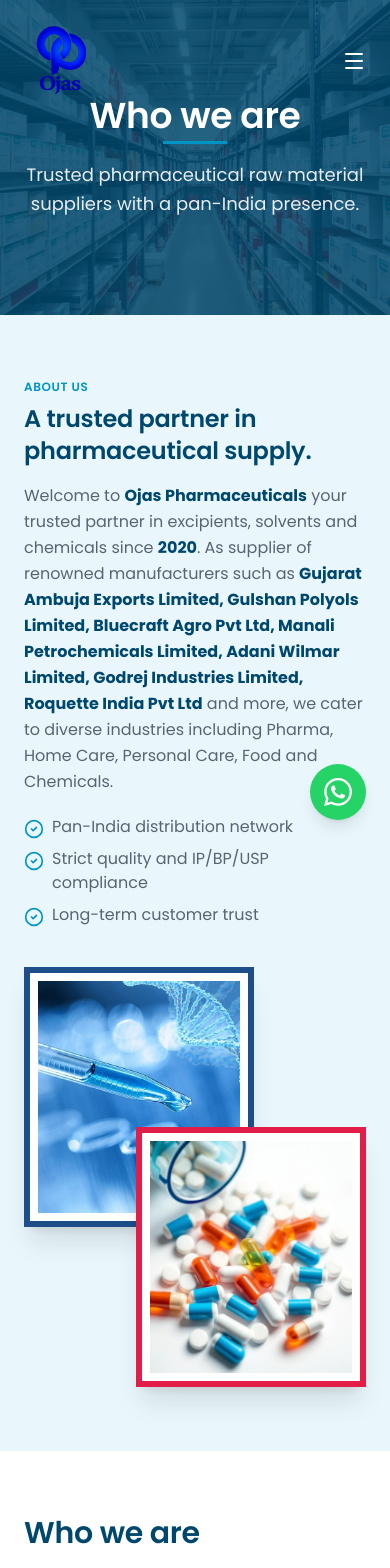
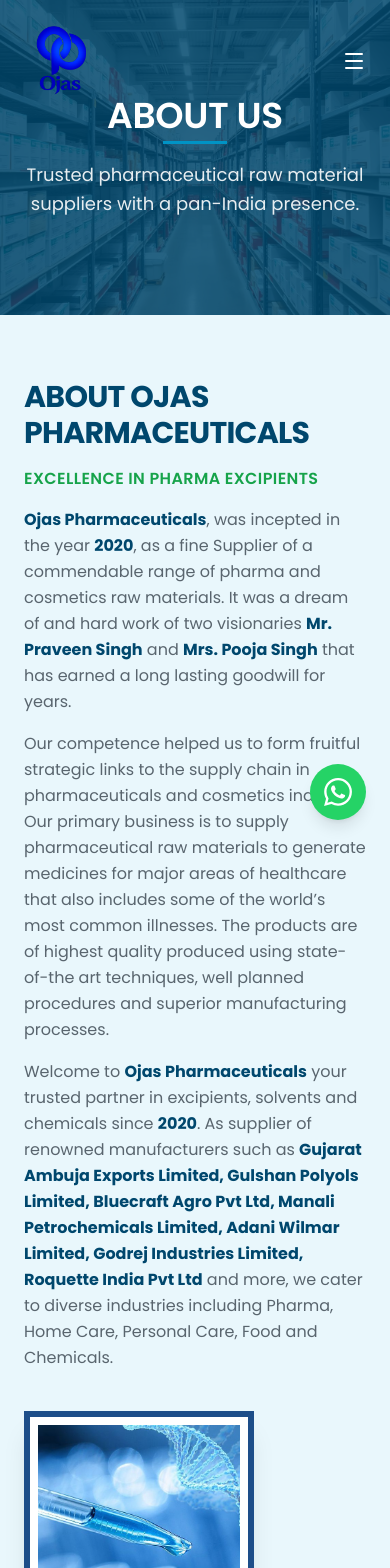
Before and after one commit to Mantuja-khan/ojas, a React (Vite) app: page /about in a window 390 px wide. Shown: the top 1568 px of the page. Built offline with nearby package versions, Linux system fonts and the light colour scheme.

Commit message:
final change ojas pharma

```diff
--- a/src/routes/about.tsx
+++ b/src/routes/about.tsx
@@ -29,7 +29,7 @@ function AboutPage() {
         />
         <div className="absolute inset-0 bg-[color:var(--brand-dark)]/85" />
         <div className="relative z-10 mx-auto max-w-7xl px-6">
-          <h1 className="text-4xl md:text-5xl font-semibold underline-accent animate-fade-in-up">Who we are </h1>
+          <h1 className="text-4xl md:text-5xl font-semibold underline-accent animate-fade-in-up">ABOUT US  </h1>
           <p className="mx-auto mt-6 max-w-2xl text-lg md:text-xl text-primary-foreground/90 leading-relaxed animate-fade-in-up delay-100">
             Trusted pharmaceutical raw material suppliers with a pan-India presence.
           </p>
@@ -61,19 +61,22 @@ function AboutPage() {
               </div>
             </div>
             <div className="order-1 lg:order-2 animate-fade-in-up">
-              <p className="text-xs sm:text-sm md:text-base font-semibold uppercase tracking-wider text-[color:var(--brand)]">About Us</p>
-              <h2 className="mt-2 text-2xl sm:text-3xl md:text-4xl font-semibold text-[color:var(--brand-dark)]">A trusted partner in pharmaceutical supply.</h2>
+              <h2 className="text-3xl sm:text-4xl md:text-5xl font-bold tracking-tight text-[color:var(--brand-dark)]">
+                ABOUT OJAS PHARMACEUTICALS
+              </h2>
+              <p className="mt-4 text-base sm:text-lg md:text-xl font-semibold tracking-wide text-[#16a34a]">
+                EXCELLENCE IN PHARMA EXCIPIENTS
+              </p>
+              <p className="mt-4 text-base md:text-lg leading-relaxed text-muted-foreground">
+                <strong className="text-[color:var(--brand-dark)]">Ojas Pharmaceuticals</strong>, was incepted in the year <strong className="text-[color:var(--brand-dark)]">2020</strong>, as a fine Supplier of a commendable range of pharma and cosmetics raw materials. It was a dream of and hard work of two visionaries <strong className="text-[color:var(--brand-dark)]">Mr. Praveen Singh</strong> and <strong className="text-[color:var(--brand-dark)]">Mrs. Pooja Singh</strong> that has earned a long lasting goodwill for years.
+              </p>
+              <p className="mt-4 text-base md:text-lg leading-relaxed text-muted-foreground">
+                Our competence helped us to form fruitful strategic links to the supply chain in pharmaceuticals and cosmetics industry. Our primary business is to supply pharmaceutical raw materials to generate medicines for major areas of healthcare that also includes some of the world’s most common illnesses. The products are of highest quality produced using state-of-the art techniques, well planned procedures and superior manufacturing processes.
+              </p>
               <p className="mt-4 text-base md:text-lg leading-relaxed text-muted-foreground">
                 Welcome to <strong className="text-[color:var(--brand-dark)]">Ojas Pharmaceuticals</strong> your trusted partner in excipients, solvents and chemicals since <strong className="text-[color:var(--brand-dark)]">2020</strong>. As supplier of renowned manufacturers such as <strong className="text-[color:var(--brand-dark)]">Gujarat Ambuja Exports Limited, Gulshan Polyols Limited, Bluecraft Agro Pvt Ltd, Manali Petrochemicals Limited, Adani Wilmar Limited, Godrej Industries Limited, Roquette India Pvt Ltd</strong> and more, we cater to diverse industries including Pharma, Home Care, Personal Care, Food and Chemicals.
               </p>
-              <ul className="mt-5 space-y-2">
-                {["Pan-India distribution network", "Strict quality and IP/BP/USP compliance", "Long-term customer trust"].map((item) => (
-                  <li key={item} className="flex items-start gap-2 text-base md:text-lg text-muted-foreground">
-                    <CheckCircle2 className="mt-1 h-5 w-5 shrink-0 text-[color:var(--brand)]" />
-                    <span>{item}</span>
-                  </li>
-                ))}
-              </ul>
+
             </div>
           </div>
         </div>
@@ -84,7 +87,11 @@ function AboutPage() {
         <div className="mx-auto max-w-7xl px-6">
           <div className="grid items-center gap-12 lg:grid-cols-2">
             <div className="animate-fade-in-up">
-              <h2 className="text-3xl font-semibold text-[color:var(--brand-dark)]">Who we are </h2>
+              <h2 className="text-3xl sm:text-4xl md:text-5xl font-bold tracking-tight text-[color:var(--brand-dark)]">
+                WHO WE ARE
+              </h2>
+              <div className="mt-3 h-[3px] w-20 bg-[#e11d48] " />
+
               <p className="mt-4 text-lg leading-relaxed text-muted-foreground">
                 <strong className="text-[color:var(--brand-dark)]">OJAS PHARMACEUTICALS</strong> has a trusted and well established supply chain network for supplying pharmaceutical raw materials, APIs and formulations to the Pharmaceutical, Healthcare, Nutraceutical, Cosmetics, Veterinary and other allied industries. We have a wide distribution network across India, supporting and serving our customer base on a pan-India basis through our professional team.
               </p>
@@ -120,9 +127,10 @@ function AboutPage() {
       <section className="py-16 md:py-20 bg-[color:var(--brand-light)]/40">
         <div className="mx-auto max-w-7xl px-6">
           <div className="text-center animate-fade-in-up">
-            <h2 className="text-3xl font-semibold text-[color:var(--brand-dark)]">Why Choose Us?</h2>
+            <h2 className="text-3xl sm:text-4xl md:text-5xl font-bold tracking-tight text-[color:var(--brand-dark)]">WHY CHOOSE US ?</h2>
+            <div className="mt-3 h-[3px] w-20 bg-[#e11d48] mx-auto" />
             <p className="mx-auto mt-4 max-w-3xl text-lg leading-relaxed text-muted-foreground">
-              We have built a strong reputation in the market by providing high-quality pharmaceutical products for healthcare, hospitals, retail pharmacies and other services.
+              Ojas Pharmaceuticals strives to provide for the needs of their customers worldwide, leaving no stone unturned in adhering to time limits and technical expertise. All of Ojas activities revolve around 3 core principles – <strong className="text-[color:var(--brand)]">TRUST</strong>, <strong className="text-[color:var(--brand)]">QUALITY</strong>, <strong className="text-[color:var(--brand)]">SERVICE</strong>.
             </p>
             <p className="mt-2 text-center text-lg font-medium text-[color:var(--brand-dark)]">The following are some of the reasons behind our industrial dominance:</p>
           </div>
--- a/src/routes/index.tsx
+++ b/src/routes/index.tsx
@@ -256,7 +256,10 @@ function Index() {
               </p>
               <div className="mt-3 h-[3px] w-20 bg-[#e11d48]" />
               <p className="mt-6 text-base md:text-lg leading-relaxed text-muted-foreground">
-                Welcome to <strong className="text-[color:var(--brand-dark)]">Ojas Pharmaceuticals</strong>, your trusted partner in excipients, solvents and chemicals since <strong className="text-[color:var(--brand-dark)]">2020</strong>. As supplier of renowned manufacturers such as <strong className="text-[color:var(--brand-dark)]">Gujarat Ambuja Exports Limited, Gulshan Polyols Limited, Bluecraft Agro Pvt Ltd, Manali Petrochemicals Limited, Adani Wilmar Limited, Godrej Industries Limited, Roquette India Pvt Ltd</strong> and more, we cater to diverse industries including Pharma, Home Care, Personal Care, Food and Chemicals.
+                <strong className="text-[color:var(--brand-dark)]">Ojas Pharmaceuticals</strong>, was incepted in the year <strong className="text-[color:var(--brand-dark)]">2020</strong>, as a fine Supplier of a commendable range of pharma and cosmetics raw materials. It was a dream of and hard work of two visionaries <strong className="text-[color:var(--brand-dark)]">Mr. Praveen Singh</strong> and <strong className="text-[color:var(--brand-dark)]">Mrs. Pooja Singh</strong> that has earned a long lasting goodwill for years.
+              </p>
+              <p className="mt-4 text-base md:text-lg leading-relaxed text-muted-foreground">
+                Our competence helped us to form fruitful strategic links to the supply chain in pharmaceuticals and cosmetics industry. Our primary business is to supply pharmaceutical raw materials to generate medicines for major areas of healthcare that also includes some of the world’s most common illnesses. The products are of highest quality produced using state-of-the art techniques, well planned procedures and superior manufacturing processes.
               </p>
               <Link to="/about" className="mt-8 inline-block">
                 <button className="rounded-sm bg-[#e11d48] px-8 py-3 text-base font-medium text-white shadow-lg hover:bg-[#be123c] hover:-translate-y-0.5 transition-all duration-300">
@@ -293,8 +296,10 @@ function Index() {
               </div>
             </div>
             <div className="order-1 lg:order-2 animate-fade-in-up">
-              <p className="text-xs sm:text-sm md:text-base font-semibold uppercase tracking-wider text-[color:var(--brand)]">WHO WE ARE </p>
-              <h2 className="mt-2 text-2xl sm:text-3xl md:text-4xl font-semibold text-[color:var(--brand-dark)]">A trusted partner in pharmaceutical supply.</h2>
+              <p className="text-3xl sm:text-4xl md:text-5xl font-bold tracking-tight text-[color:var(--brand-dark)]">WHO WE ARE </p>
+              <h2 className="mt-4 text-base sm:text-lg md:text-xl font-semibold tracking-wide text-[#16a34a]">A TRUSTED PARTNER IN PHERMACEUTICAL SUPPLY.</h2>
+              <div className="mt-3 h-[3px] w-20 bg-[#e11d48]" />
+
               <p className="mt-4 text-base md:text-lg leading-relaxed text-muted-foreground">
                 OJAS PHARMACEUTICALS has a trusted and well established supply chain network for supplying pharmaceutical raw materials, APIs and formulations to the Pharmaceutical, Healthcare, Nutraceutical, Cosmetics, Veterinary and other allied industries. We have a wide distribution network across India, supporting and serving our customer base on a pan-India basis through our professional team.
               </p>
@@ -314,12 +319,28 @@ function Index() {
         </div>
       </section>
 
+      {/* WHY CHOOSE US */}
+      <section className="py-14 md:py-20 bg-background border-t border-border">
+        <div className="mx-auto max-w-7xl px-6">
+          <div className="text-center max-w-3xl mx-auto animate-fade-in-up">
+            <p className="text-3xl sm:text-4xl md:text-5xl font-bold tracking-tight text-[color:var(--brand-dark)]">WHY CHOOSE US </p>
+            <h2 className="
+mt-4 text-base sm:text-lg md:text-xl font-semibold tracking-wide text-[#16a34a]">WHY  OJAS PHARMACEUTICAL </h2>
+            <div className="mt-3 h-[3px] w-20 bg-[#e11d48] mx-auto" />
+            <p className="mt-6 text-lg md:text-xl leading-relaxed text-muted-foreground">
+              Ojas Pharmaceuticals strives to provide for the needs of their customers worldwide, leaving no stone unturned in adhering to time limits and technical expertise. All of Ojas activities revolve around 3 core principles – <strong className="text-[color:var(--brand)]">TRUST</strong>, <strong className="text-[color:var(--brand)]">QUALITY</strong>, <strong className="text-[color:var(--brand)]">SERVICE</strong>.
+            </p>
+          </div>
+        </div>
+      </section>
+
       {/* SHORT PRODUCTS */}
       <section className="py-14 md:py-20">
         <div className="mx-auto max-w-7xl px-6">
           <div className="text-center animate-fade-in-up">
-            <p className="text-xs sm:text-sm md:text-base font-semibold uppercase tracking-wider text-[color:var(--brand)]">Our Products</p>
-            <h2 className="section-heading underline-accent mt-2 text-2xl sm:text-3xl md:text-4xl">A glimpse of our catalgue </h2>
+            <p className="text-3xl sm:text-4xl md:text-5xl font-bold tracking-tight text-[color:var(--brand-dark)]">OUR PRODUCTS </p>
+            <h2 className="mt-4 text-base sm:text-lg md:text-xl font-semibold tracking-wide text-[#16a34a]">A GLIMPSE OF OUR CATALOGUE  </h2>
+            <div className="mt-3 h-[3px] w-20 bg-[#e11d48] mx-auto" />
             <p className="mx-auto mt-4 max-w-2xl text-base md:text-lg leading-relaxed text-muted-foreground">
               From pharmaceutical APIs to cosmetics-grade actives — sourced with strict quality standards.
             </p>
@@ -367,8 +388,9 @@ function Index() {
       <section className="py-14 md:py-20 border-y border-border bg-card">
         <div className="mx-auto max-w-7xl px-6">
           <div className="text-center animate-fade-in-up">
-            <p className="text-xs sm:text-sm md:text-base font-semibold uppercase tracking-wider text-[color:var(--brand)]">Trusted By</p>
-            <h2 className="section-heading underline-accent mt-2 text-2xl sm:text-3xl md:text-4xl">Our Clients</h2>
+            <p className="text-3xl sm:text-4xl md:text-5xl font-bold tracking-tight text-[color:var(--brand-dark)]">TRUSTED BY</p>
+            <h2 className="mt-4 text-base sm:text-lg md:text-xl font-semibold tracking-wide text-[#16a34a]">OUR CLIENTS</h2>
+            <div className="mt-3 h-[3px] w-20 bg-[#e11d48] mx-auto" />
             <p className="mx-auto mt-4 max-w-2xl text-base md:text-lg leading-relaxed text-muted-foreground">
               Proudly serving leading pharmaceutical, cosmetic and herbal manufacturers across India.
             </p>
@@ -396,8 +418,9 @@ function Index() {
       <section className="py-14 md:py-20 bg-[color:var(--brand-light)]/40">
         <div className="mx-auto max-w-7xl px-6">
           <div className="text-center animate-fade-in-up">
-            <p className="text-xs sm:text-sm md:text-base font-semibold uppercase tracking-wider text-[color:var(--brand)]">In Association With</p>
-            <h2 className="section-heading underline-accent mt-2 text-2xl sm:text-3xl md:text-4xl">Our Principals</h2>
+            <h2 className="text-3xl sm:text-4xl md:text-5xl font-bold tracking-tight text-[color:var(--brand-dark)]">OUR PRINCIPALS</h2>
+            <p className="mt-4 text-base sm:text-lg md:text-xl font-semibold tracking-wide text-[#16a34a]">IN ASSOCIATION WITH</p>
+            <div className="mt-3 h-[3px] w-20 bg-[#e11d48] mx-auto" />
             <p className="mx-auto mt-4 max-w-2xl text-base md:text-lg leading-relaxed text-muted-foreground">
               Supplier of raw materials from globally recognised manufacturers.
             </p>
```
